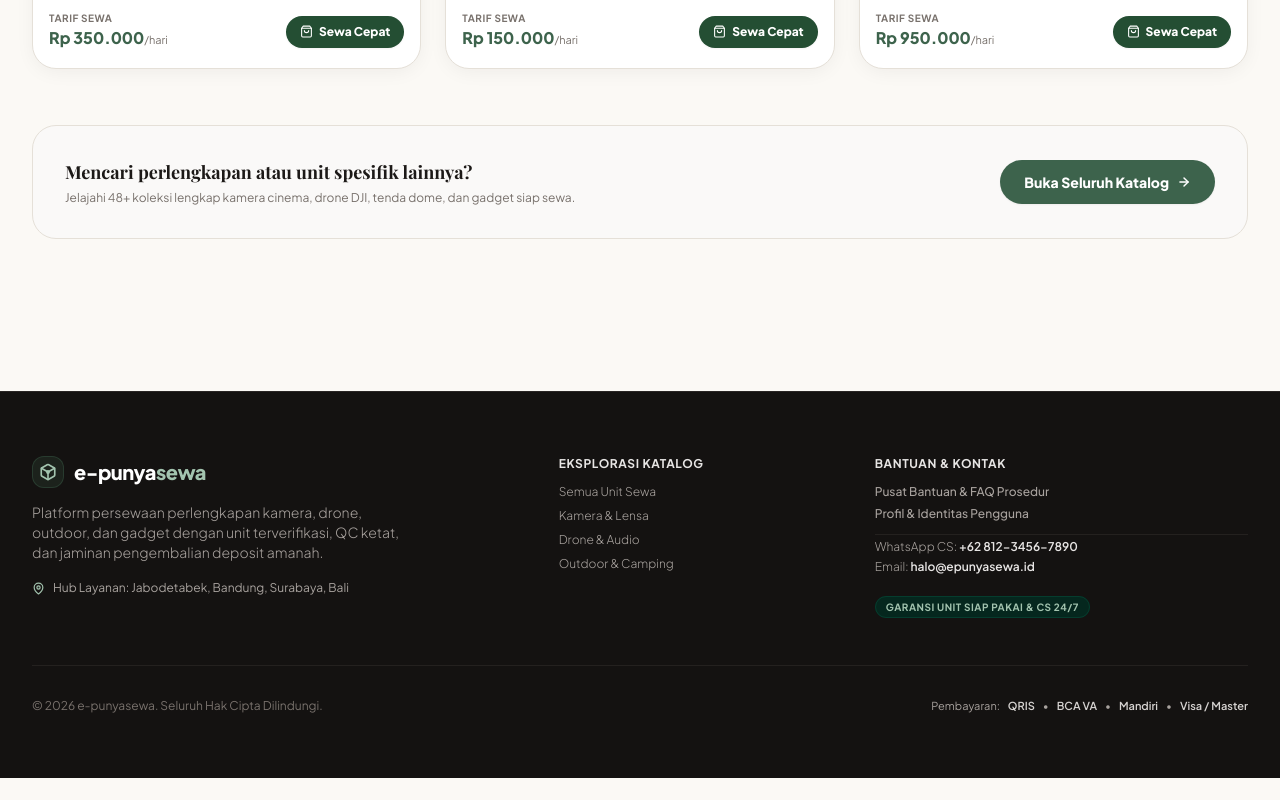
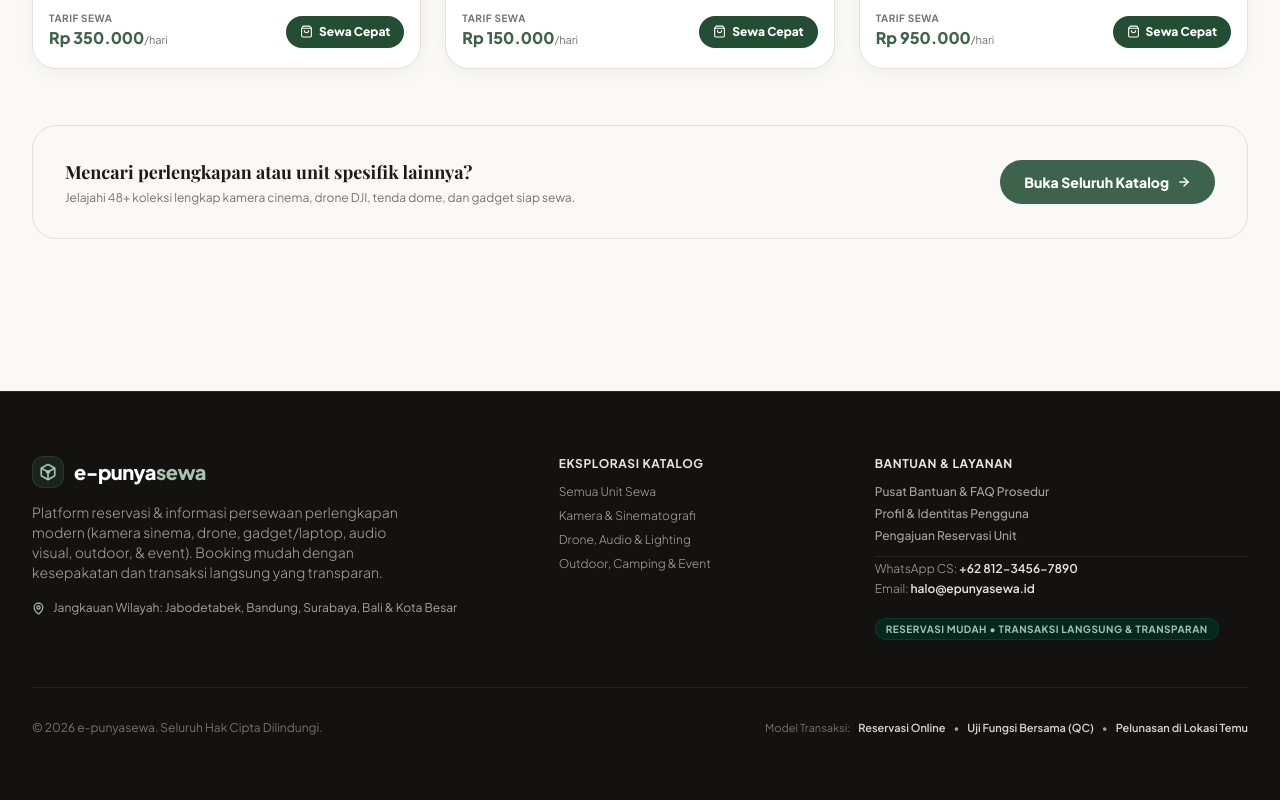
Before and after one commit to kangfuad/f-ecommerce, a Vue app: page / in a window 1280 px wide. Shown: the part 6066-6866 px from the top of the page. Before the commit the page ends 6844 px from the top, so only its background shows below. Built offline with nearby package versions, Linux system fonts and the light colour scheme; a web font is replaced by a local one.

Commit message:
refactor(footer): remove payment gateway list and update footer copy to direct rental transaction model

```diff
--- a/src/presentation/components/common/AppFooter.vue
+++ b/src/presentation/components/common/AppFooter.vue
@@ -7,7 +7,7 @@ import { IconLogo, IconLocation } from '@/presentation/components/icons'
   <footer class="bg-[#141211] text-stone-300 mt-16 sm:mt-24 border-t border-stone-800 transition-colors duration-300">
     <div class="max-w-[1400px] mx-auto px-4 sm:px-6 lg:px-8 py-12 sm:py-16">
       <div class="grid grid-cols-1 md:grid-cols-12 gap-8 lg:gap-12 pb-12 border-b border-stone-800/80">
-        <!-- Col 1: Brand & Value (5 cols) -->
+        <!-- Col 1: Brand & Platform Value (5 cols) -->
         <div class="md:col-span-5 space-y-3.5">
           <div class="flex items-center gap-2.5">
             <div class="w-8 h-8 rounded-xl bg-forest/20 border border-forest/40 flex items-center justify-center text-forest-soft">
@@ -18,15 +18,15 @@ import { IconLogo, IconLocation } from '@/presentation/components/icons'
             </span>
           </div>
           <p class="text-xs sm:text-sm text-stone-400 leading-relaxed font-light max-w-sm">
-            Platform persewaan perlengkapan kamera, drone, outdoor, dan gadget dengan unit terverifikasi, QC ketat, dan jaminan pengembalian deposit amanah.
+            Platform reservasi & informasi persewaan perlengkapan modern (kamera sinema, drone, gadget/laptop, audio visual, outdoor, & event). Booking mudah dengan kesepakatan dan transaksi langsung yang transparan.
           </p>
           <div class="flex items-center gap-2 text-xs text-stone-400 pt-1">
             <IconLocation :size="13" class="text-forest-soft shrink-0" />
-            <span>Hub Layanan: Jabodetabek, Bandung, Surabaya, Bali</span>
+            <span>Jangkauan Wilayah: Jabodetabek, Bandung, Surabaya, Bali & Kota Besar</span>
           </div>
         </div>
 
-        <!-- Col 2: Eksplorasi (3 cols) -->
+        <!-- Col 2: Eksplorasi Kategori (3 cols) -->
         <div class="md:col-span-3 space-y-3">
           <p class="font-bold text-xs uppercase tracking-wider text-stone-200">Eksplorasi Katalog</p>
           <ul class="space-y-2 text-xs text-stone-400 font-light">
@@ -34,26 +34,29 @@ import { IconLogo, IconLocation } from '@/presentation/components/icons'
               <router-link to="/katalog" class="hover:text-forest-soft transition">Semua Unit Sewa</router-link>
             </li>
             <li>
-              <router-link to="/katalog?category=CAMERA" class="hover:text-forest-soft transition">Kamera & Lensa</router-link>
+              <router-link to="/katalog?category=CAMERA" class="hover:text-forest-soft transition">Kamera & Sinematografi</router-link>
             </li>
             <li>
-              <router-link to="/katalog?category=DRONE_AUDIO" class="hover:text-forest-soft transition">Drone & Audio</router-link>
+              <router-link to="/katalog?category=DRONE_AUDIO" class="hover:text-forest-soft transition">Drone, Audio & Lighting</router-link>
             </li>
             <li>
-              <router-link to="/katalog?category=OUTDOOR" class="hover:text-forest-soft transition">Outdoor & Camping</router-link>
+              <router-link to="/katalog?category=OUTDOOR" class="hover:text-forest-soft transition">Outdoor, Camping & Event</router-link>
             </li>
           </ul>
         </div>
 
-        <!-- Col 3: Layanan Pelanggan & Bantuan (4 cols) -->
+        <!-- Col 3: Layanan & Informasi (4 cols) -->
         <div class="md:col-span-4 space-y-3">
-          <p class="font-bold text-xs uppercase tracking-wider text-stone-200">Bantuan & Kontak</p>
+          <p class="font-bold text-xs uppercase tracking-wider text-stone-200">Bantuan & Layanan</p>
           <ul class="space-y-1.5 text-xs text-stone-400 font-light mb-2">
             <li>
               <router-link to="/bantuan" class="hover:text-forest-soft transition font-medium">Pusat Bantuan & FAQ Prosedur</router-link>
             </li>
             <li>
               <router-link to="/profil" class="hover:text-forest-soft transition font-medium">Profil & Identitas Pengguna</router-link>
+            </li>
+            <li>
+              <router-link to="/booking" class="hover:text-forest-soft transition font-medium">Pengajuan Reservasi Unit</router-link>
             </li>
           </ul>
           <div class="space-y-1 text-xs text-stone-400 font-light pt-1 border-t border-stone-800/80">
@@ -62,24 +65,22 @@ import { IconLogo, IconLocation } from '@/presentation/components/icons'
           </div>
           <div class="pt-1.5">
             <span class="text-[10px] uppercase font-bold tracking-wider text-forest-soft bg-emerald-950/80 border border-emerald-800/40 px-2.5 py-1 rounded-full">
-              Garansi Unit Siap Pakai & CS 24/7
+              Reservasi Mudah • Transaksi Langsung & Transparan
             </span>
           </div>
         </div>
       </div>
 
-      <!-- Minimalist Bottom Bar -->
+      <!-- Minimalist Bottom Bar (No in-app payment gateway, direct transaction notice) -->
       <div class="pt-8 flex flex-col sm:flex-row items-center justify-between gap-4 text-xs text-stone-500">
         <p>© 2026 {{ APP_CONFIG.APP_NAME }}. Seluruh Hak Cipta Dilindungi.</p>
-        <div class="flex items-center gap-2 text-[11px] text-stone-400">
-          <span>Pembayaran:</span>
-          <span class="font-semibold text-stone-300">QRIS</span>
+        <div class="flex flex-wrap items-center justify-center sm:justify-end gap-2 text-[11px] text-stone-400">
+          <span class="text-stone-500">Model Transaksi:</span>
+          <span class="font-semibold text-stone-300">Reservasi Online</span>
           <span>•</span>
-          <span class="font-semibold text-stone-300">BCA VA</span>
+          <span class="font-semibold text-stone-300">Uji Fungsi Bersama (QC)</span>
           <span>•</span>
-          <span class="font-semibold text-stone-300">Mandiri</span>
-          <span>•</span>
-          <span class="font-semibold text-stone-300">Visa / Master</span>
+          <span class="font-semibold text-stone-300">Pelunasan di Lokasi Temu</span>
         </div>
       </div>
     </div>
```
